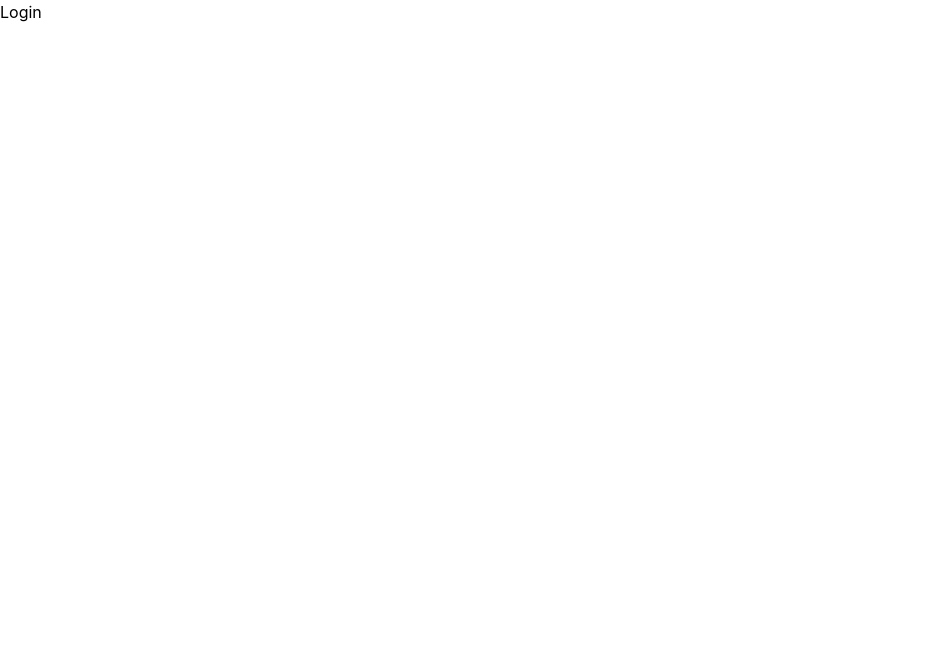
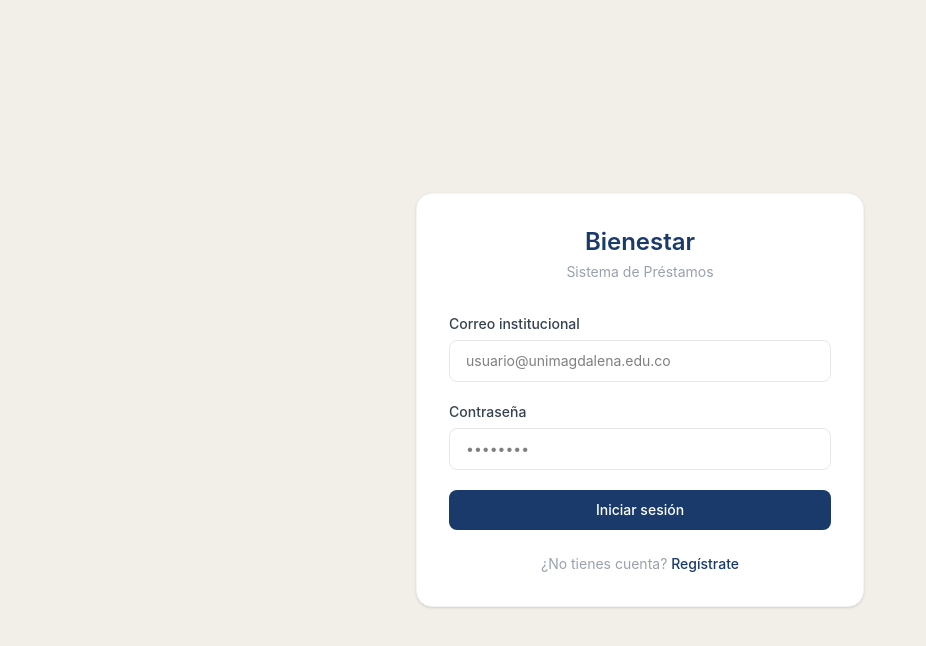
Before and after one commit to arturoandresv/prestamos-bienestar-frontend, a React (Vite) app: page /login in a window 1280 px wide. Shown: the top 646 px of the page, without its empty margins (0-926 px from the left). Built offline with nearby package versions, Linux system fonts and the light colour scheme; no server answers.

Commit message:
feat: update layouts to english conventions and fix user field names

```diff
--- a/src/App.tsx
+++ b/src/App.tsx
@@ -1,16 +1,18 @@
 import { BrowserRouter, Routes, Route, Navigate } from 'react-router-dom'
 import { useAuthStore } from './store/authStore'
-import type { Rol } from './types'
-import StudentLayout from './layouts/StudentLayout'
-import AssistantLayout from './layouts/AssistantLayout'
-import AdminLayout from './layouts/AdminLayout'
+import type { Role } from './types'
+import { StudentLayout } from './layouts/StudentLayout'
+import { AssistantLayout } from './layouts/AssistantLayout'
+import { AdminLayout} from './layouts/AdminLayout'
+import { LoginPage } from './pages/auth/LoginPage'
 
+// ── Protected route ────────────────────────────────
 function ProtectedRoute({
   children,
   allowedRoles,
 }: {
   readonly children: React.ReactNode
-  readonly allowedRoles: Rol[]
+  readonly allowedRoles: Role[]
 }) {
   const { isAuthenticated, hasRole } = useAuthStore()
   if (!isAuthenticated) return <Navigate to="/login" replace />
@@ -18,17 +20,19 @@ function ProtectedRoute({
   return <>{children}</>
 }
 
+// ── App ────────────────────────────────────────────
 export default function App() {
   return (
     <BrowserRouter>
       <Routes>
-        {/* Públicas */}
-        <Route path="/login"    element={<div>Login</div>} />
-        <Route path="/register" element={<div>Register</div>} />
 
-        {/* Estudiante */}
+        {/* Public */}
+        <Route path="/login"    element={<LoginPage />} />
+        <Route path="/register" element={<div>Registro</div>} />
+
+        {/* Student */}
         <Route element={
-          <ProtectedRoute allowedRoles={['estudiante']}>
+          <ProtectedRoute allowedRoles={['student']}>
             <StudentLayout />
           </ProtectedRoute>
         }>
@@ -39,9 +43,9 @@ export default function App() {
           <Route path="/profile"      element={<div>Mi Perfil</div>} />
         </Route>
 
-        {/* Auxiliar */}
+        {/* Assistant */}
         <Route element={
-          <ProtectedRoute allowedRoles={['auxiliar']}>
+          <ProtectedRoute allowedRoles={['assistant']}>
             <AssistantLayout />
           </ProtectedRoute>
         }>
@@ -56,7 +60,7 @@ export default function App() {
 
         {/* Admin */}
         <Route element={
-          <ProtectedRoute allowedRoles={['administrador']}>
+          <ProtectedRoute allowedRoles={['admin']}>
             <AdminLayout />
           </ProtectedRoute>
         }>
@@ -69,6 +73,7 @@ export default function App() {
         <Route path="/"             element={<Navigate to="/login" replace />} />
         <Route path="/unauthorized" element={<div>No autorizado</div>} />
         <Route path="*"             element={<Navigate to="/login" replace />} />
+
       </Routes>
     </BrowserRouter>
   )
--- a/src/layouts/AdminLayout.tsx
+++ b/src/layouts/AdminLayout.tsx
@@ -7,8 +7,8 @@ const navItems = [
   { to: '/admin/audit',  label: 'Log de Auditoría' },
 ]
 
-export default function AdminLayout() {
-  const { usuario, clearAuth } = useAuthStore()
+export const AdminLayout = () => {
+  const { user, clearAuth } = useAuthStore()
   const navigate = useNavigate()
 
   const handleLogout = () => {
@@ -18,11 +18,9 @@ export default function AdminLayout() {
 
   return (
     <div className="flex h-screen bg-gray-50">
-      <aside className="w-64 bg-[#1A3A6B] flex flex-col">
+      <aside className="w-64 bg-[#1A3A6B] flex flex-col shrink-0">
         <div className="px-6 py-5 border-b border-white/10">
-          <h1 className="text-white font-semibold text-base leading-tight">
-            Bienestar
-          </h1>
+          <h1 className="text-white font-medium text-base">Bienestar</h1>
           <p className="text-white/50 text-xs mt-0.5">Administración</p>
         </div>
 
@@ -32,7 +30,7 @@ export default function AdminLayout() {
               key={item.to}
               to={item.to}
               className={({ isActive }) =>
-                `flex items-center px-3 py-2 rounded-lg text-sm transition-colors ${
+                `block px-3 py-2 rounded-lg text-sm transition-colors ${
                   isActive
                     ? 'bg-white/15 text-white font-medium'
                     : 'text-white/60 hover:bg-white/10 hover:text-white'
@@ -46,12 +44,12 @@ export default function AdminLayout() {
 
         <div className="px-4 py-4 border-t border-white/10">
           <p className="text-white/80 text-sm font-medium truncate">
-            {usuario?.nombre} {usuario?.apellido}
+            {user?.firstName} {user?.lastName}
           </p>
-          <p className="text-white/40 text-xs truncate">{usuario?.email}</p>
+          <p className="text-white/40 text-xs truncate mt-0.5">{user?.email}</p>
           <button
             onClick={handleLogout}
-            className="mt-3 w-full text-left text-xs text-white/40 hover:text-white/80 transition-colors"
+            className="mt-3 text-xs text-white/40 hover:text-white/80 transition-colors"
           >
             Cerrar sesión
           </button>
--- a/src/layouts/AssistantLayout.tsx
+++ b/src/layouts/AssistantLayout.tsx
@@ -2,17 +2,17 @@ import { Outlet, NavLink, useNavigate } from 'react-router-dom'
 import { useAuthStore } from '../store/authStore'
 
 const navItems = [
-  { to: '/dashboard',   label: 'Dashboard' },
-  { to: '/delivery',    label: 'Aprobar Entrega' },
-  { to: '/returns',     label: 'Registrar Devolución' },
-  { to: '/sanctions',   label: 'Sanciones' },
-  { to: '/inventory',   label: 'Inventario' },
-  { to: '/reports',     label: 'Reportes' },
-  { to: '/students',    label: 'Buscar Estudiante' },
+  { to: '/dashboard',  label: 'Dashboard' },
+  { to: '/delivery',   label: 'Aprobar Entrega' },
+  { to: '/returns',    label: 'Registrar Devolución' },
+  { to: '/sanctions',  label: 'Sanciones' },
+  { to: '/inventory',  label: 'Inventario' },
+  { to: '/reports',    label: 'Reportes' },
+  { to: '/students',   label: 'Buscar Estudiante' },
 ]
 
-export default function AssistantLayout() {
-  const { usuario, clearAuth } = useAuthStore()
+export const AssistantLayout = () => {
+  const { user, clearAuth } = useAuthStore()
   const navigate = useNavigate()
 
   const handleLogout = () => {
@@ -22,11 +22,9 @@ export default function AssistantLayout() {
 
   return (
     <div className="flex h-screen bg-gray-50">
-      <aside className="w-64 bg-[#1A3A6B] flex flex-col">
+      <aside className="w-64 bg-[#1A3A6B] flex flex-col shrink-0">
         <div className="px-6 py-5 border-b border-white/10">
-          <h1 className="text-white font-semibold text-base leading-tight">
-            Bienestar
-          </h1>
+          <h1 className="text-white font-medium text-base">Bienestar</h1>
           <p className="text-white/50 text-xs mt-0.5">Panel Auxiliar</p>
         </div>
 
@@ -36,7 +34,7 @@ export default function AssistantLayout() {
               key={item.to}
               to={item.to}
               className={({ isActive }) =>
-                `flex items-center px-3 py-2 rounded-lg text-sm transition-colors ${
+                `block px-3 py-2 rounded-lg text-sm transition-colors ${
                   isActive
                     ? 'bg-white/15 text-white font-medium'
                     : 'text-white/60 hover:bg-white/10 hover:text-white'
@@ -50,12 +48,12 @@ export default function AssistantLayout() {
 
         <div className="px-4 py-4 border-t border-white/10">
           <p className="text-white/80 text-sm font-medium truncate">
-            {usuario?.nombre} {usuario?.apellido}
+            {user?.firstName} {user?.lastName}
           </p>
-          <p className="text-white/40 text-xs truncate">{usuario?.email}</p>
+          <p className="text-white/40 text-xs truncate mt-0.5">{user?.email}</p>
           <button
             onClick={handleLogout}
-            className="mt-3 w-full text-left text-xs text-white/40 hover:text-white/80 transition-colors"
+            className="mt-3 text-xs text-white/40 hover:text-white/80 transition-colors"
           >
             Cerrar sesión
           </button>
--- a/src/layouts/StudentLayout.tsx
+++ b/src/layouts/StudentLayout.tsx
@@ -9,8 +9,8 @@ const navItems = [
   { to: '/profile',      label: 'Mi Perfil' },
 ]
 
-export default function StudentLayout() {
-  const { usuario, clearAuth } = useAuthStore()
+export const StudentLayout = () => {
+  const { user, clearAuth } = useAuthStore()
   const navigate = useNavigate()
 
   const handleLogout = () => {
@@ -20,24 +20,19 @@ export default function StudentLayout() {
 
   return (
     <div className="flex h-screen bg-gray-50">
-      {/* Sidebar */}
-      <aside className="w-64 bg-[#1A3A6B] flex flex-col">
-        {/* Logo */}
+      <aside className="w-64 bg-[#1A3A6B] flex flex-col shrink-0">
         <div className="px-6 py-5 border-b border-white/10">
-          <h1 className="text-white font-semibold text-base leading-tight">
-            Bienestar
-          </h1>
+          <h1 className="text-white font-medium text-base">Bienestar</h1>
           <p className="text-white/50 text-xs mt-0.5">Préstamos</p>
         </div>
 
-        {/* Nav */}
         <nav className="flex-1 px-3 py-4 space-y-1">
           {navItems.map((item) => (
             <NavLink
               key={item.to}
               to={item.to}
               className={({ isActive }) =>
-                `flex items-center px-3 py-2 rounded-lg text-sm transition-colors ${
+                `block px-3 py-2 rounded-lg text-sm transition-colors ${
                   isActive
                     ? 'bg-white/15 text-white font-medium'
                     : 'text-white/60 hover:bg-white/10 hover:text-white'
@@ -49,22 +44,20 @@ export default function StudentLayout() {
           ))}
         </nav>
 
-        {/* Usuario */}
         <div className="px-4 py-4 border-t border-white/10">
           <p className="text-white/80 text-sm font-medium truncate">
-            {usuario?.nombre} {usuario?.apellido}
+            {user?.firstName} {user?.lastName}
           </p>
-          <p className="text-white/40 text-xs truncate">{usuario?.email}</p>
+          <p className="text-white/40 text-xs truncate mt-0.5">{user?.email}</p>
           <button
             onClick={handleLogout}
-            className="mt-3 w-full text-left text-xs text-white/40 hover:text-white/80 transition-colors"
+            className="mt-3 text-xs text-white/40 hover:text-white/80 transition-colors"
           >
             Cerrar sesión
           </button>
         </div>
       </aside>
 
-      {/* Contenido */}
       <main className="flex-1 overflow-y-auto">
         <Outlet />
       </main>
--- /dev/null
+++ b/src/pages/auth/LoginPage.tsx
@@ -0,0 +1,138 @@
+import { useState } from 'react'
+import { useNavigate } from 'react-router-dom'
+import { useForm } from 'react-hook-form'
+import { z } from 'zod'
+import { zodResolver } from '@hookform/resolvers/zod'
+import { authService } from '../../services/api'
+import { useAuthStore } from '../../store/authStore'
+import type { Role } from '../../types'
+
+// ── Validation schema ──────────────────────────────
+const loginSchema = z.object({
+  email: z
+    .email('Ingresa un correo válido'),
+  password: z
+    .string()
+    .min(6, 'La contraseña debe tener al menos 6 caracteres'),
+})
+
+type LoginForm = z.infer<typeof loginSchema>
+
+// ── Redirect by role ───────────────────────────────
+const redirectByRole: Record<Role, string> = {
+  student:   '/catalog',
+  assistant: '/dashboard',
+  admin:     '/admin/users',
+}
+
+// ── Component ──────────────────────────────────────
+export const LoginPage = () => {
+  const navigate = useNavigate()
+  const { setAuth } = useAuthStore()
+  const [serverError, setServerError] = useState<string | null>(null)
+
+  const {
+    register,
+    handleSubmit,
+    formState: { errors, isSubmitting },
+  } = useForm<LoginForm>({
+    resolver: zodResolver(loginSchema),
+  })
+
+  const onSubmit = async (data: LoginForm) => {
+    try {
+      setServerError(null)
+      const response = await authService.login(data)
+      setAuth(response.user, response.token)
+      navigate(redirectByRole[response.user.role], { replace: true })
+    } catch {
+      setServerError('Correo o contraseña incorrectos')
+    }
+  }
+
+  return (
+    <div className="min-h-screen bg-[#F1EFE8] flex items-center justify-center px-4">
+      <div className="bg-white rounded-2xl shadow-sm border border-gray-100 w-full max-w-md p-8">
+
+        {/* Header */}
+        <div className="mb-8 text-center">
+          <h1 className="text-2xl font-semibold text-[#1A3A6B]">Bienestar</h1>
+          <p className="text-gray-400 text-sm mt-1">Sistema de Préstamos</p>
+        </div>
+
+        {/* Form */}
+        <form onSubmit={handleSubmit(onSubmit)} className="space-y-5">
+
+          {/* Email */}
+          <div>
+            <label htmlFor="email" className="block text-sm font-medium text-gray-700 mb-1.5">
+              Correo institucional
+            </label>
+            <input
+              id="email"
+              {...register('email')}
+              type="email"
+              placeholder="usuario@unimagdalena.edu.co"
+              className={`w-full px-4 py-2.5 rounded-lg border text-sm outline-none transition-colors ${
+                errors.email
+                  ? 'border-red-400 focus:border-red-500'
+                  : 'border-gray-200 focus:border-[#1A3A6B]'
+              }`}
+            />
+            {errors.email && (
+              <p className="mt-1.5 text-xs text-red-500">{errors.email.message}</p>
+            )}
+          </div>
+
+          {/* Password */}
+          <div>
+            <label htmlFor="password" className="block text-sm font-medium text-gray-700 mb-1.5">
+              Contraseña
+            </label>
+            <input
+              id="password"
+              {...register('password')}
+              type="password"
+              placeholder="••••••••"
+              className={`w-full px-4 py-2.5 rounded-lg border text-sm outline-none transition-colors ${
+                errors.password
+                  ? 'border-red-400 focus:border-red-500'
+                  : 'border-gray-200 focus:border-[#1A3A6B]'
+              }`}
+            />
+            {errors.password && (
+              <p className="mt-1.5 text-xs text-red-500">{errors.password.message}</p>
+            )}
+          </div>
+
+          {/* Server error */}
+          {serverError && (
+            <div className="bg-red-50 border border-red-200 rounded-lg px-4 py-3">
+              <p className="text-sm text-red-600">{serverError}</p>
+            </div>
+          )}
+
+          {/* Submit */}
+          <button
+            type="submit"
+            disabled={isSubmitting}
+            className="w-full bg-[#1A3A6B] text-white py-2.5 rounded-lg text-sm font-medium
+              hover:bg-[#15306A] transition-colors disabled:opacity-60 disabled:cursor-not-allowed"
+          >
+            {isSubmitting ? 'Iniciando sesión...' : 'Iniciar sesión'}
+          </button>
+
+        </form>
+
+        {/* Register link */}
+        <p className="text-center text-sm text-gray-400 mt-6">
+          ¿No tienes cuenta?{' '}
+          <a href="/register" className="text-[#1A3A6B] font-medium hover:underline">
+            Regístrate
+          </a>
+        </p>
+
+      </div>
+    </div>
+  )
+}
```
Also changed, not shown: src/services/api.ts (+6 -8 lines), src/store/authStore.ts (+18 -18 lines), src/types/index.ts (+74 -72 lines).
